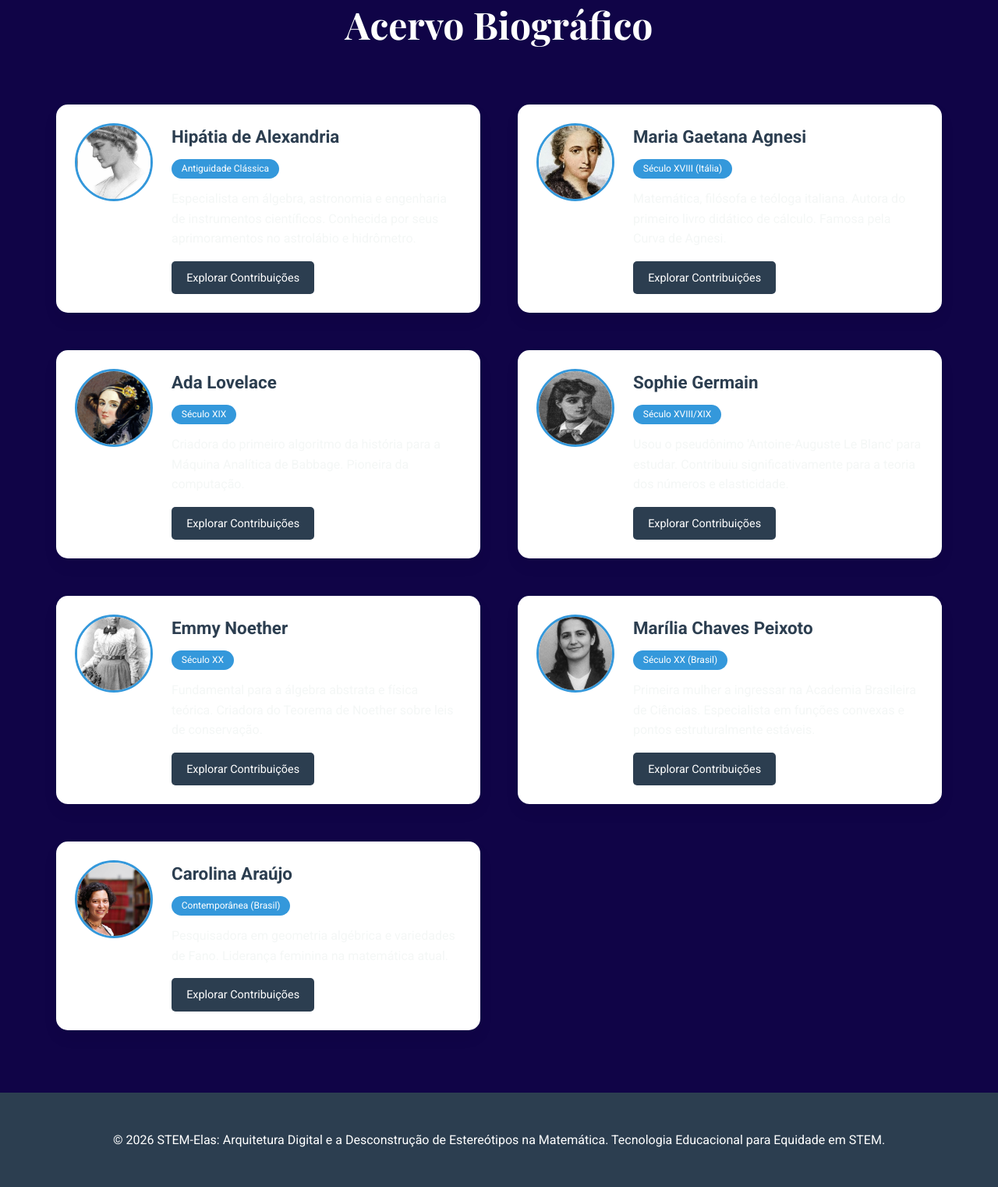
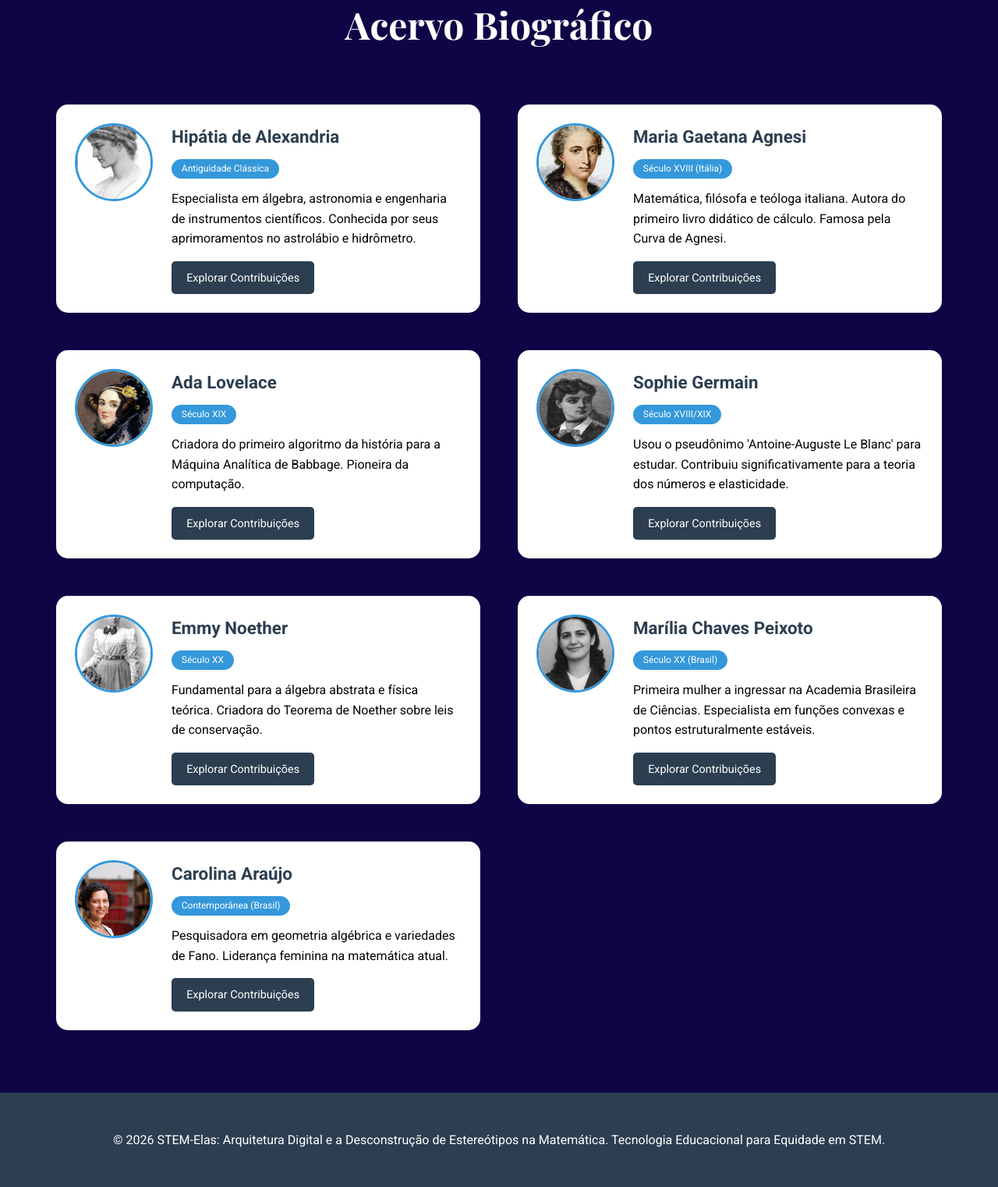
Before and after one commit to theonlyapolo/stem-elas, a Flask app: page / in a window 1280 px wide. Shown: the part 749-2271 px from the top of the page at 78% size. Run offline with Flask 3, Linux system fonts and the light colour scheme.

Commit message:
Change paragraph class for description in index.html

```diff
--- a/templates/index.html
+++ b/templates/index.html
@@ -18,7 +18,7 @@
             <div class="card-content">
                 <h3>{{ m.nome }}</h3>
                 <p class="tag">{{ m.periodo }}</p>
-                <p>{{ m.descricao }}</p>
+                <p class="test">{{ m.descricao }}</p>
                 <a href="{{ url_for('biografia', id=m.id) }}" class="btn">Explorar Contribuições</a>
             </div>
         </div>
```
